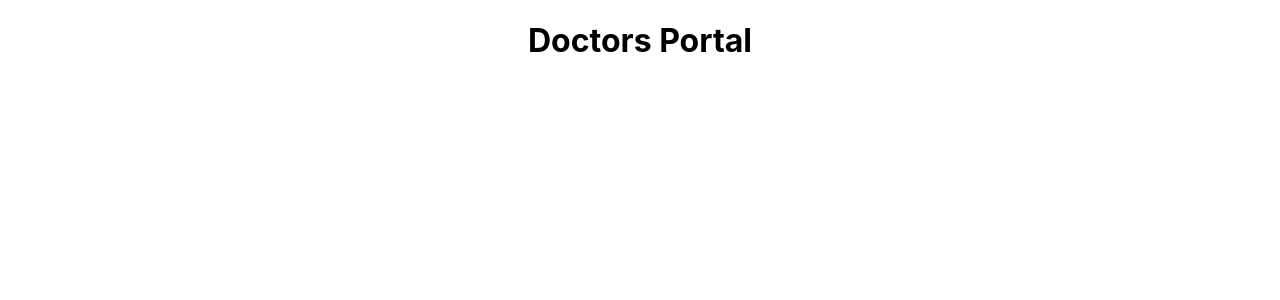
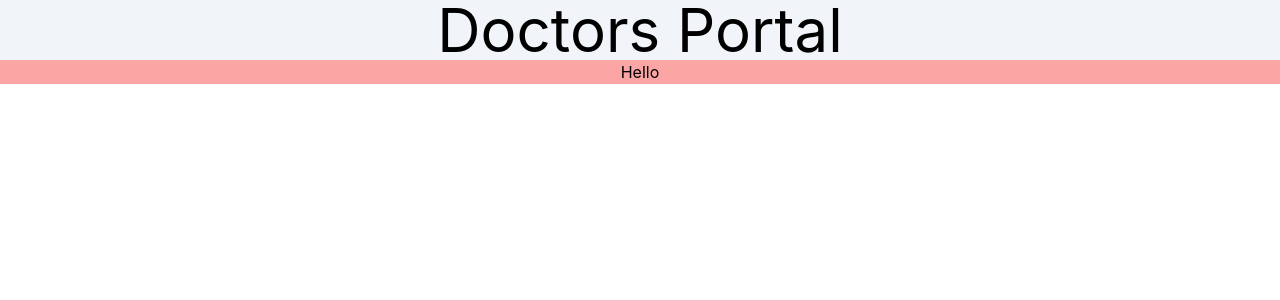
Before and after one commit to mdmehedihasan/doctors-portal-client, a React (Create React App) app: page / in a window 1280 px wide. Shown: the top 300 px of the page. Built offline with nearby package versions, Linux system fonts and the light colour scheme.

Commit message:
tailwind css added

```diff
--- a/package.json
+++ b/package.json
@@ -35,5 +35,10 @@
       "last 1 firefox version",
       "last 1 safari version"
     ]
+  },
+  "devDependencies": {
+    "autoprefixer": "^10.4.7",
+    "postcss": "^8.4.13",
+    "tailwindcss": "^3.0.24"
   }
 }
--- /dev/null
+++ b/postcss.config.js
@@ -0,0 +1,6 @@
+module.exports = {
+  plugins: {
+    tailwindcss: {},
+    autoprefixer: {},
+  },
+}
--- a/src/App.js
+++ b/src/App.js
@@ -4,7 +4,8 @@ import './App.css';
 function App() {
   return (
     <div className="App">
-      <h1>Doctors Portal</h1>
+      <h1 className='bg-slate-100 text-6xl'>Doctors Portal</h1>
+      <h3 className='bg-red-300'>Hello</h3>
     </div>
   );
 }
--- a/src/index.css
+++ b/src/index.css
@@ -1,3 +1,7 @@
+@tailwind base;
+@tailwind components;
+@tailwind utilities;
+
 body {
   margin: 0;
   font-family: -apple-system, BlinkMacSystemFont, 'Segoe UI', 'Roboto', 'Oxygen',
--- /dev/null
+++ b/tailwind.config.js
@@ -0,0 +1,7 @@
+module.exports = {
+  content: ["./src/**/*.{html,js}"],
+  theme: {
+    extend: {},
+  },
+  plugins: [],
+}
```
Also changed, not shown: 1 other file (tests, documents, lock files or other folders).
